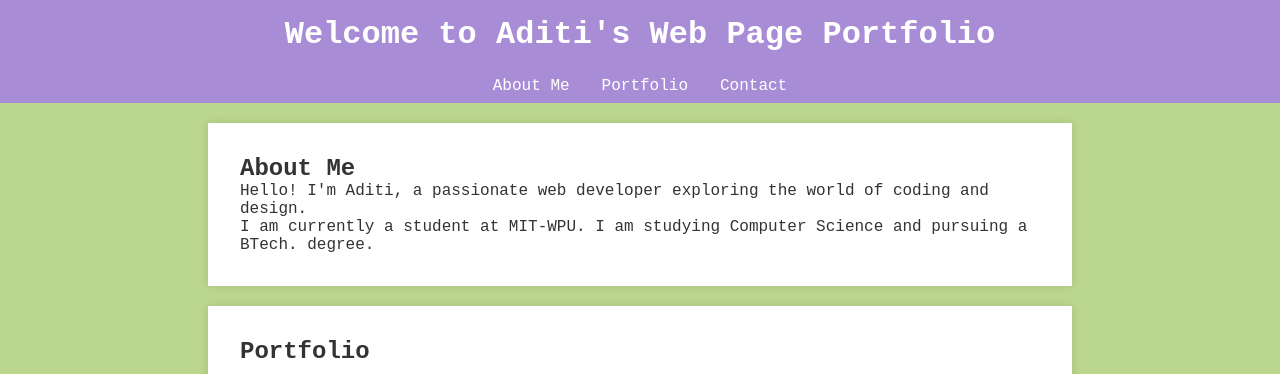
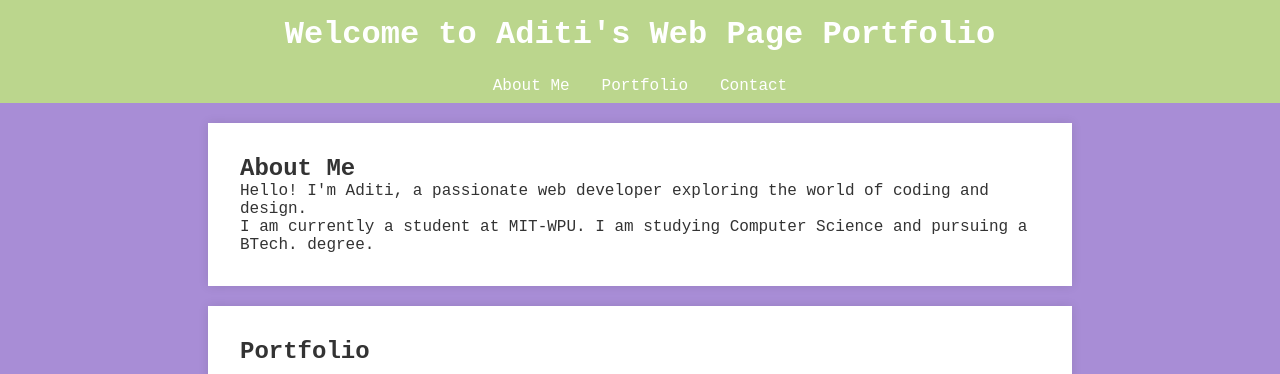
Before and after one commit to Aditi-223/Portfolio, a plain HTML site: page index.html in a window 1280 px wide. Shown: the top 374 px of the page. Drawn offline with Linux system fonts and the light colour scheme.

Commit message:
Update styles.css

```diff
--- a/styles.css
+++ b/styles.css
@@ -7,13 +7,13 @@ body, h1, h2, h3, p, ul, li {
 /* Apply basic styling to the body */
 body {
     font-family: Courier New, monospace;
-    background-color: #BBD68D;
+    background-color: #a88dd6;
     color: #333;
 }
 
 /* Style the header */
 header {
-    background-color: #a88dd6;
+    background-color: #BBD68D;
     color: white;
     text-align: center;
     padding: 1em 0;
@@ -24,7 +24,7 @@ nav ul {
     list-style: none;
     display: flex;
     justify-content: center;
-    background-color: #a88dd6;
+    background-color: #BBD68D;
     padding: 0.5em 0;
 }
 
```
